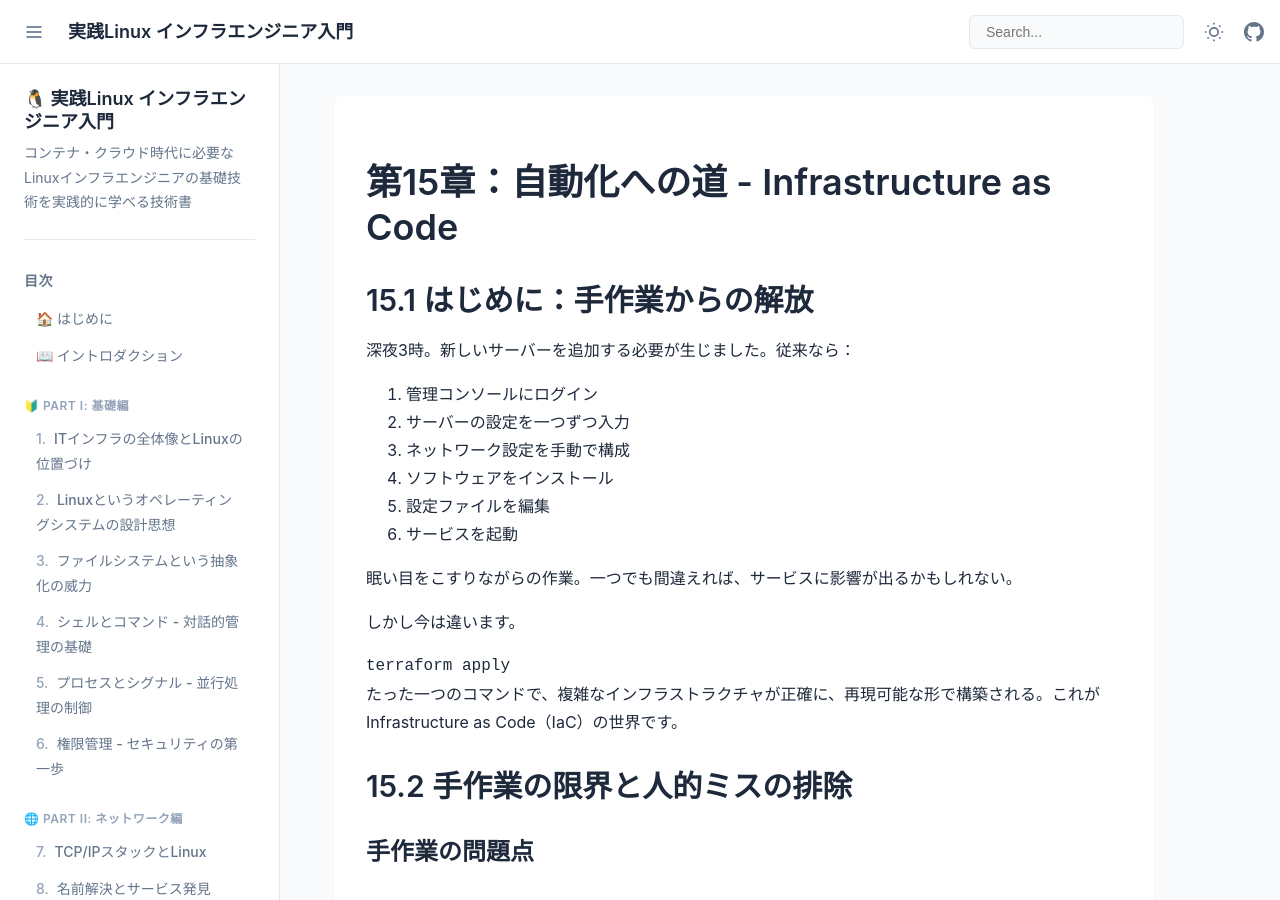
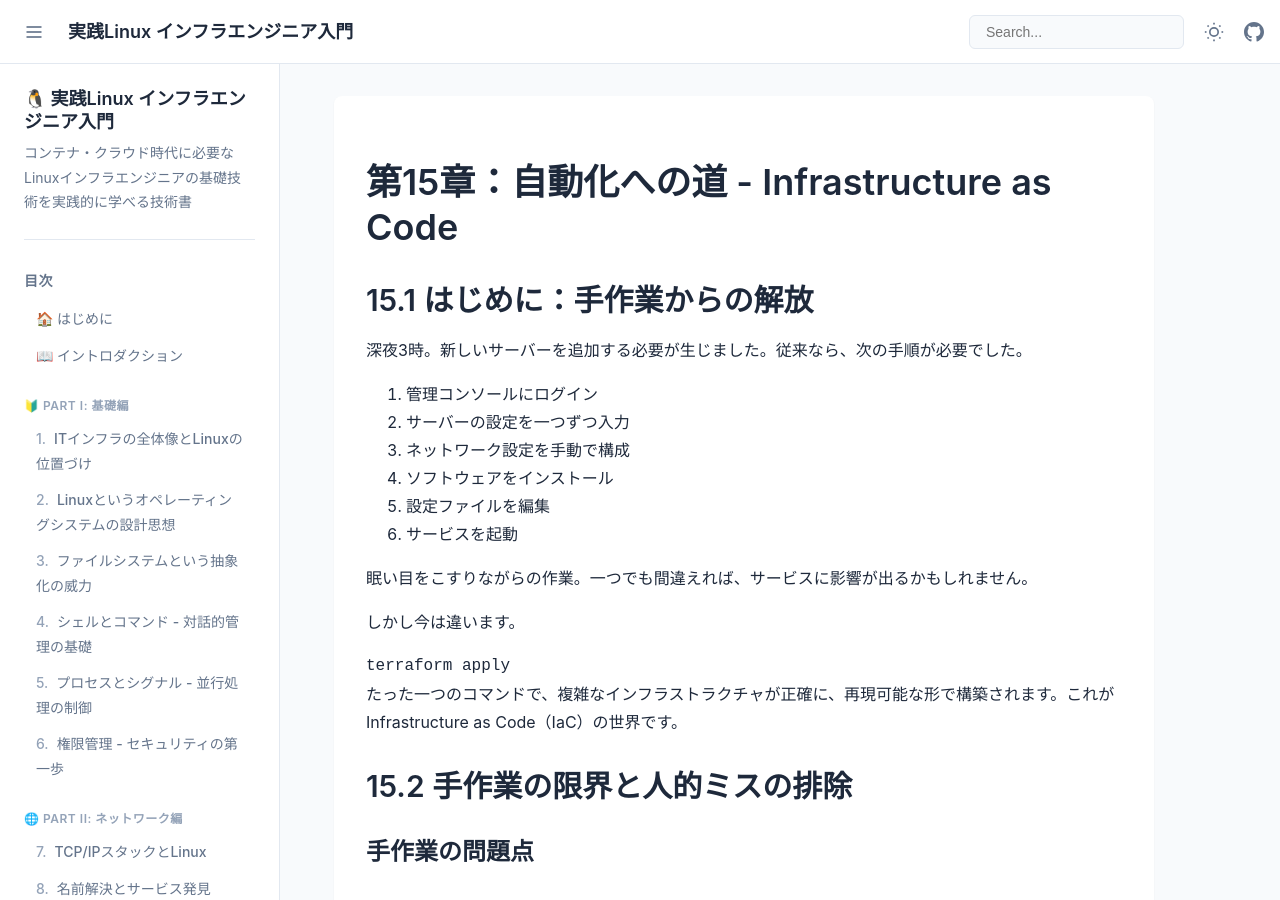
Before and after one commit to itdojp/linux-infra-textbook2, a Jekyll site: the page built from docs/chapters/chapter-15-infrastructure-as-code.md, in a window 1280 px wide and 900 px high. Built offline with Jekyll 4.4.1, drawn with Linux system fonts in a browser that asks for light colours; our own code applies the rules of GitHub Pages for plain Markdown files; some of the changed text lies outside the part shown.

Commit message:
docs: Stage3 表現・スタイル調整（第15章）

````diff
--- a/docs/chapters/chapter-15-infrastructure-as-code.md
+++ b/docs/chapters/chapter-15-infrastructure-as-code.md
@@ -2,7 +2,7 @@
 
 ## 15.1 はじめに：手作業からの解放
 
-深夜3時。新しいサーバーを追加する必要が生じました。従来なら：
+深夜3時。新しいサーバーを追加する必要が生じました。従来なら、次の手順が必要でした。
 
 1. 管理コンソールにログイン
 2. サーバーの設定を一つずつ入力
@@ -11,7 +11,7 @@
 5. 設定ファイルを編集
 6. サービスを起動
 
-眠い目をこすりながらの作業。一つでも間違えれば、サービスに影響が出るかもしれない。
+眠い目をこすりながらの作業。一つでも間違えれば、サービスに影響が出るかもしれません。
 
 しかし今は違います。
 
@@ -19,7 +19,7 @@
 terraform apply
 ```
 
-たった一つのコマンドで、複雑なインフラストラクチャが正確に、再現可能な形で構築される。これがInfrastructure as Code（IaC）の世界です。
+たった一つのコマンドで、複雑なインフラストラクチャが正確に、再現可能な形で構築されます。これがInfrastructure as Code（IaC）の世界です。
 
 ## 15.2 手作業の限界と人的ミスの排除
 
@@ -1067,7 +1067,7 @@ resource "aws_budgets_budget" "monthly" {
 
 ### Infrastructure as Codeがもたらした革命
 
-本書の最終章で学んだIaCは、インフラ管理に以下の革命をもたらしました：
+本書の最終章で学んだIaCは、インフラ管理に以下の革命をもたらしました。
 
 1. **再現性**：同じコードから同じインフラが生成される
 2. **バージョン管理**：インフラの変更履歴が追跡可能
@@ -1093,7 +1093,7 @@ resource "aws_budgets_budget" "monthly" {
 
 もはやインフラエンジニアは、サーバーラックの前で作業する人ではありません。
 
-現代のインフラエンジニアは：
+現代のインフラエンジニアには、次のような役割が求められます。
 - **アーキテクト**：システム全体を設計する
 - **プログラマー**：インフラをコードで表現する
 - **SRE**：信頼性とパフォーマンスを追求する
````
